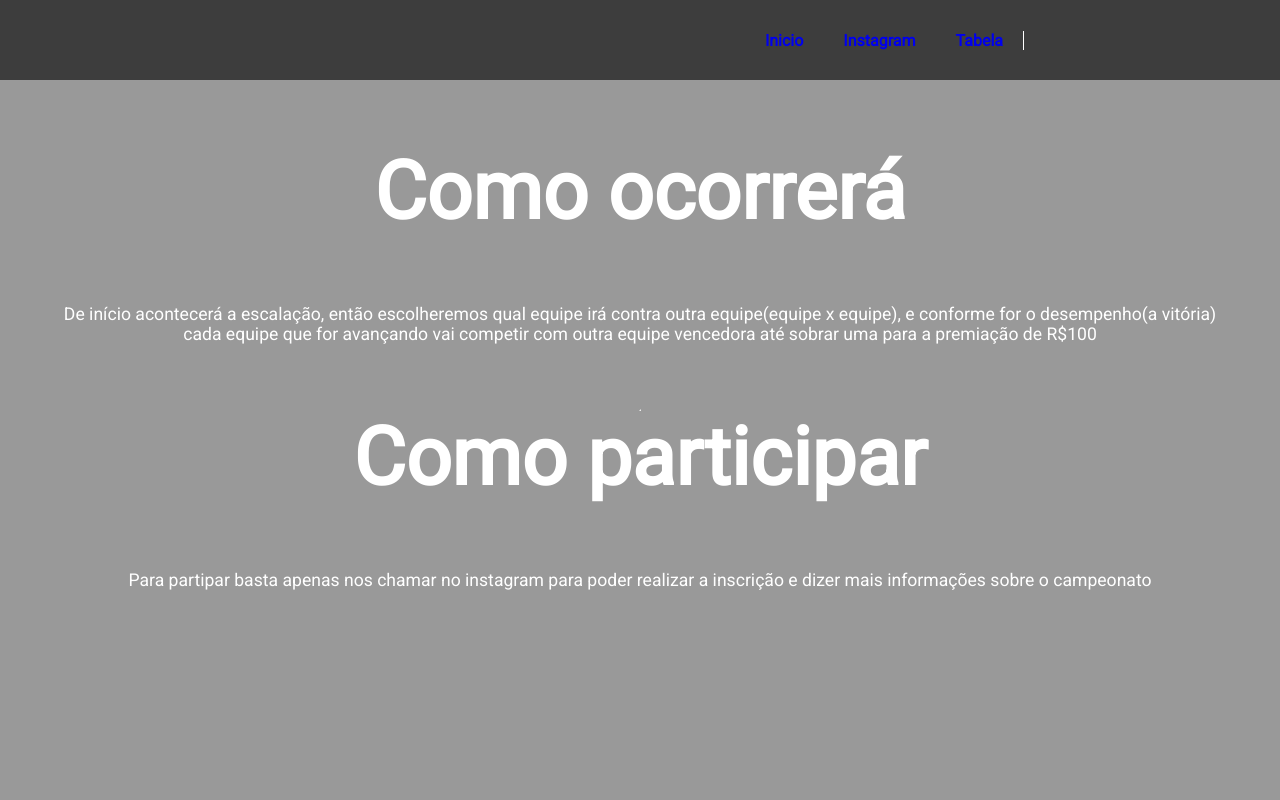
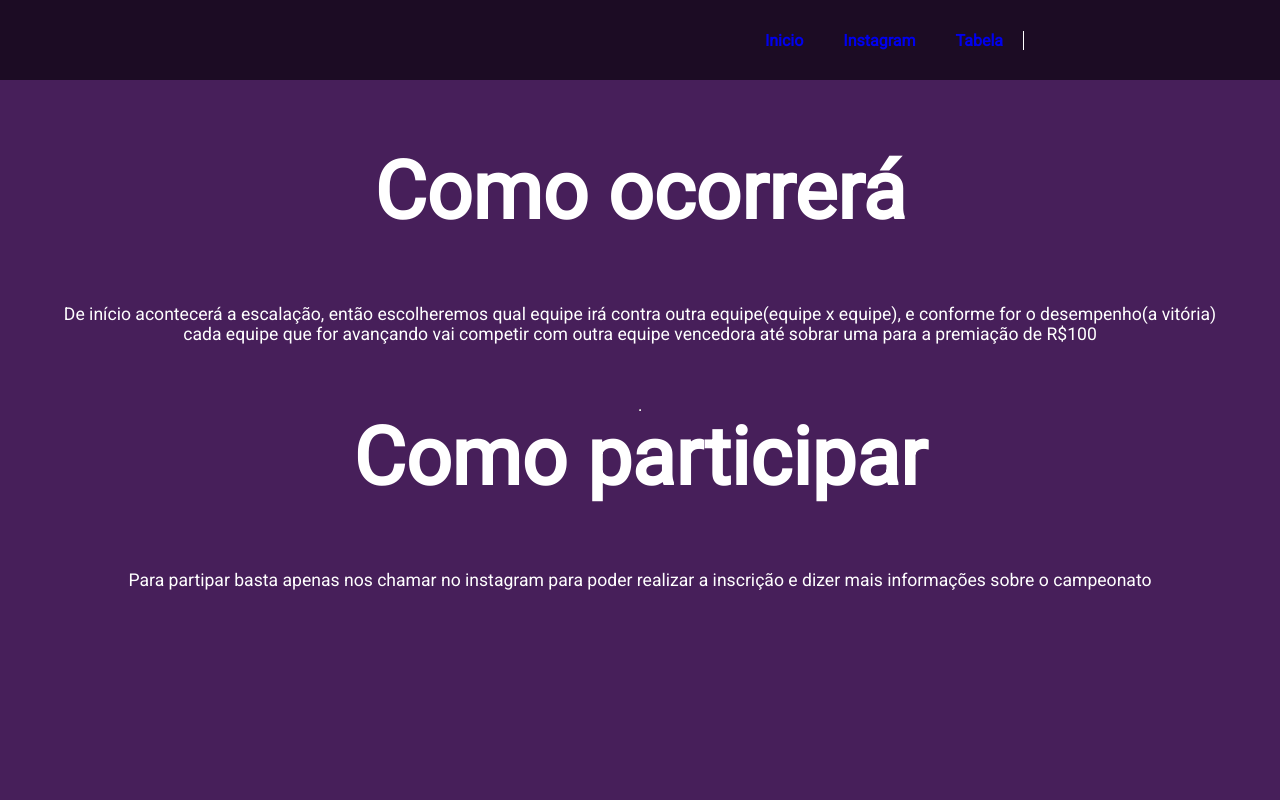
Before and after one commit to MajorNaca/campeonato, a plain HTML site: page index2.html in a window 1280 px wide. Shown: the top 800 px of the page. Drawn offline with Linux system fonts and the light colour scheme.

Commit message:
Update index2.html

```diff
--- a/index2.html
+++ b/index2.html
@@ -182,7 +182,7 @@ body {
 	align-items: center;
 	color: white;
 	background-color: url("") center center/cover;
-	background-color: rgba(0, 0, 0, 0.4);
+	background-color: #471f5a;
 	background-blend-mode: color;
 }
 
```
